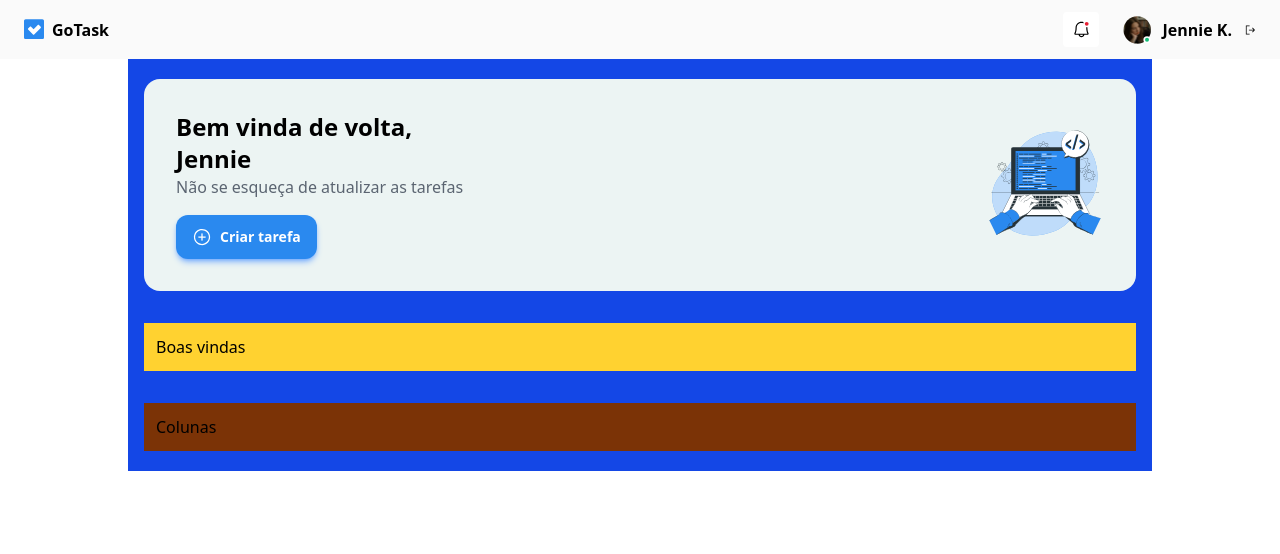
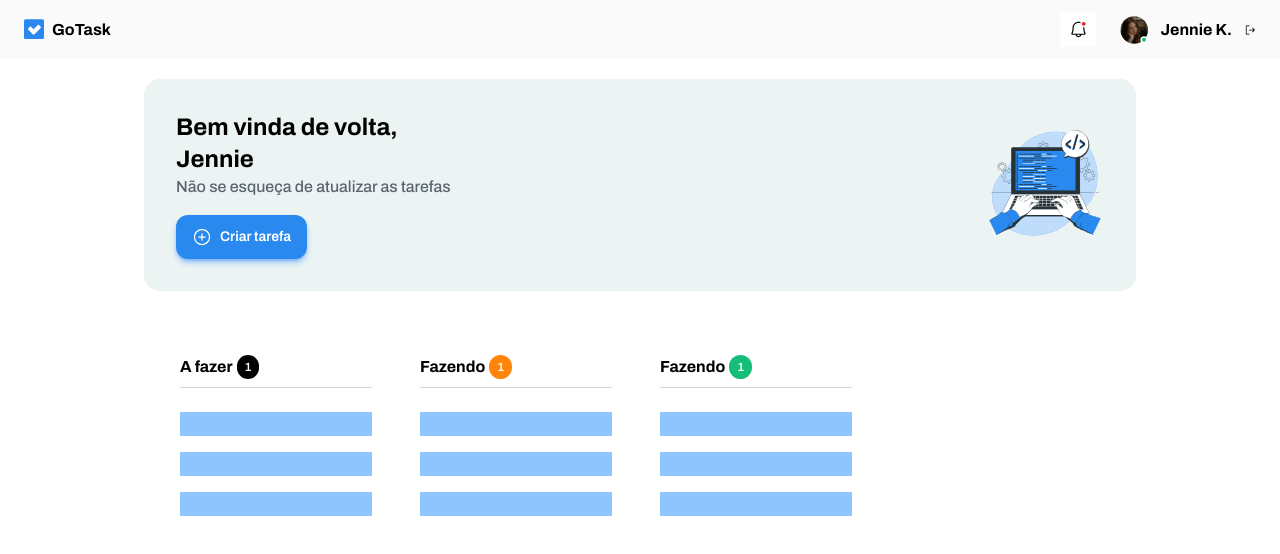
Before and after one commit to eriksongoncalves/angular-go-stack, an Angular app: page / in a window 1280 px wide. Shown: the top 554 px of the page. Built offline with nearby package versions, Linux system fonts and the light colour scheme.

Commit message:
styles: task list section

```diff
--- a/src/app/components/main-content/main-content.html
+++ b/src/app/components/main-content/main-content.html
@@ -1,5 +1,4 @@
-<div class="mx-auto flex max-w-5xl flex-col gap-8 bg-blue-700 px-4 py-5">
+<div class="mx-auto flex max-w-5xl flex-col gap-8 px-4 py-5">
   <app-welcome-section />
-  <div class="bg-amber-300 p-3">Boas vindas</div>
-  <div class="bg-amber-900 p-3">Colunas</div>
+  <app-task-list-section />
 </div>
--- a/src/app/components/main-content/main-content.ts
+++ b/src/app/components/main-content/main-content.ts
@@ -1,10 +1,11 @@
 import { Component } from '@angular/core'
 
 import { WelcomeSection } from '@components/welcome-section/welcome-section'
+import { TaskListSection } from '@components/task-list-section/task-list-section'
 
 @Component({
   selector: 'app-main-content',
-  imports: [WelcomeSection],
+  imports: [WelcomeSection, TaskListSection],
   templateUrl: './main-content.html',
   styleUrl: './main-content.css'
 })
--- a/src/app/components/task-list-section/task-list-section.html
+++ b/src/app/components/task-list-section/task-list-section.html
@@ -1 +1,43 @@
-<p>task-list-section works!</p>
+<div class="scrollbar-hidden mb-6 flex overflow-x-auto p-3">
+  <!-- A fazer -->
+  <div class="flex min-w-60 flex-col gap-6 px-6 py-3">
+    <div class="flex items-center gap-1 border-b border-[#d1d5db] py-2">
+      <h1 class="font-bold">A fazer</h1>
+      <span class="rounded-xl bg-black px-2 py-1 text-xs font-semibold text-white">1</span>
+    </div>
+    <div class="flex flex-col gap-4">
+      <!-- Tarefas -->
+      <div class="bg-blue-300 p-3"></div>
+      <div class="bg-blue-300 p-3"></div>
+      <div class="bg-blue-300 p-3"></div>
+    </div>
+  </div>
+
+  <!-- Fazendo -->
+  <div class="flex min-w-60 flex-col gap-6 px-6 py-3">
+    <div class="flex items-center gap-1 border-b border-[#d1d5db] py-2">
+      <h1 class="font-bold">Fazendo</h1>
+      <span class="rounded-xl bg-[#ff850a] px-2 py-1 text-xs font-semibold text-white">1</span>
+    </div>
+    <div class="flex flex-col gap-4">
+      <!-- Tarefas -->
+      <div class="bg-blue-300 p-3"></div>
+      <div class="bg-blue-300 p-3"></div>
+      <div class="bg-blue-300 p-3"></div>
+    </div>
+  </div>
+
+  <!-- Concluído -->
+  <div class="flex min-w-60 flex-col gap-6 px-6 py-3">
+    <div class="flex items-center gap-1 border-b border-[#d1d5db] py-2">
+      <h1 class="font-bold">Fazendo</h1>
+      <span class="rounded-xl bg-[#15be78] px-2 py-1 text-xs font-semibold text-white">1</span>
+    </div>
+    <div class="flex flex-col gap-4">
+      <!-- Tarefas -->
+      <div class="bg-blue-300 p-3"></div>
+      <div class="bg-blue-300 p-3"></div>
+      <div class="bg-blue-300 p-3"></div>
+    </div>
+  </div>
+</div>
--- a/src/index.html
+++ b/src/index.html
@@ -6,6 +6,9 @@
     <base href="/" />
     <meta name="viewport" content="width=device-width, initial-scale=1" />
     <link rel="icon" type="image/x-icon" href="favicon.ico" />
+
+    <link rel="preconnect" href="https://fonts.googleapis.com" />
+    <link rel="preconnect" href="https://fonts.gstatic.com" crossorigin />
   </head>
   <body>
     <app-root></app-root>
--- a/src/styles.css
+++ b/src/styles.css
@@ -1 +1,13 @@
+@import url('https://fonts.googleapis.com/css2?family=Archivo:ital,wght@0,100..900;1,100..900&display=swap');
+
 @import 'tailwindcss';
+
+@utility scrollbar-hidden {
+  &::-webkit-scrollbar {
+    display: none;
+  }
+}
+
+html {
+  font-family: 'Archivo', sans-serif;
+}
```
